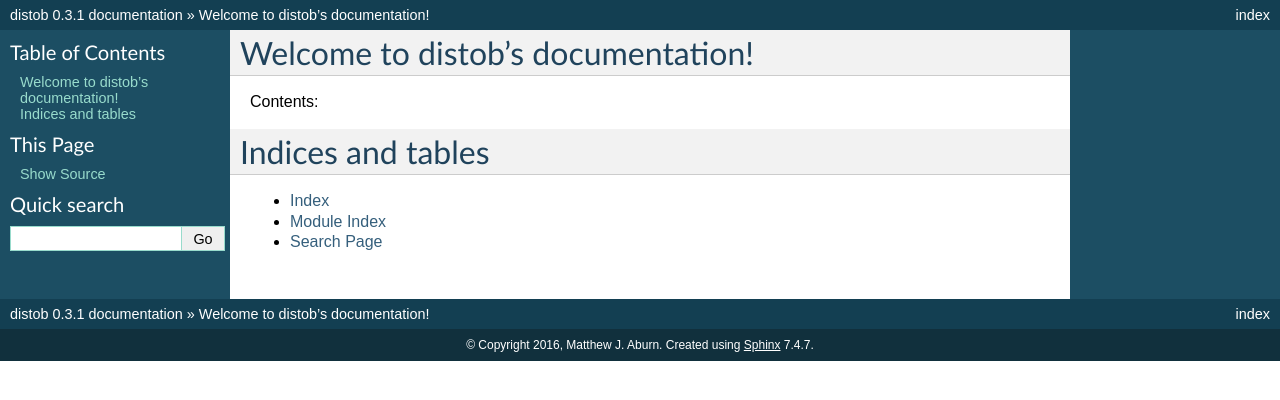
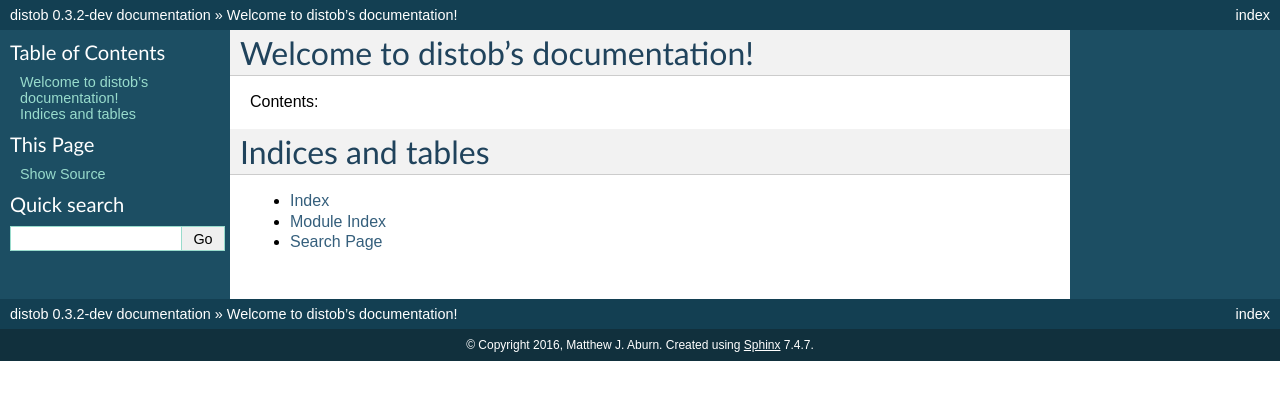
Before and after one commit to mattja/distob, a Sphinx documentation site: the page built from docs/index.rst, in a window 1280 px wide. Shown: the top 400 px of the page. Built offline with Sphinx 7.4.7, drawn with Linux system fonts in a browser that asks for light colours.

Commit message:
start 0.3.2-dev

```diff
--- a/distob/__init__.py
+++ b/distob/__init__.py
@@ -12,7 +12,7 @@
 
 engine = None
 
-__version__ = '0.3.1'
+__version__ = '0.3.2-dev'
 
 if _have_numpy:
     from .arrays import (RemoteArray, DistArray, transpose, rollaxis,
--- a/docs/conf.py
+++ b/docs/conf.py
@@ -56,7 +56,7 @@
 # The short X.Y version.
 version = '0.3'
 # The full version, including alpha/beta/rc tags.
-release = '0.3.1'
+release = '0.3.2-dev'
 
 # The language for content autogenerated by Sphinx. Refer to documentation
 # for a list of supported languages.
```
